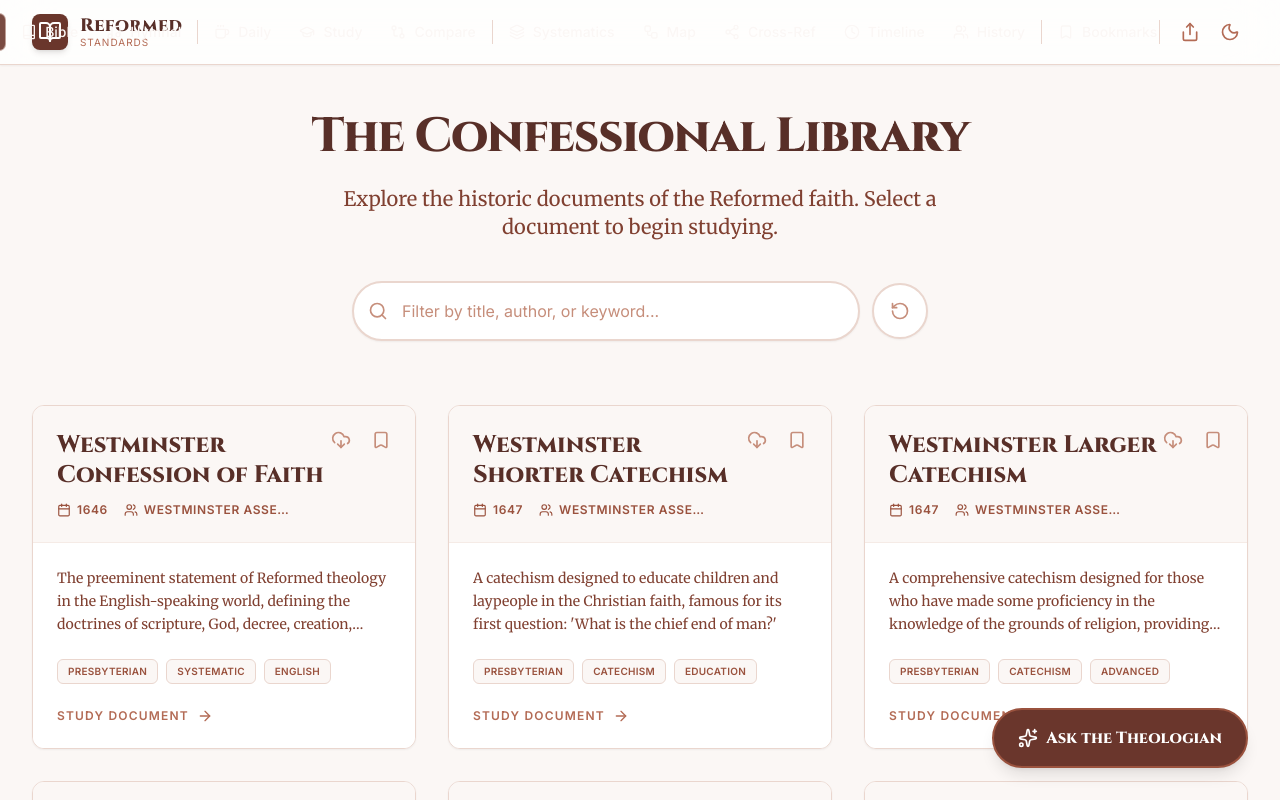
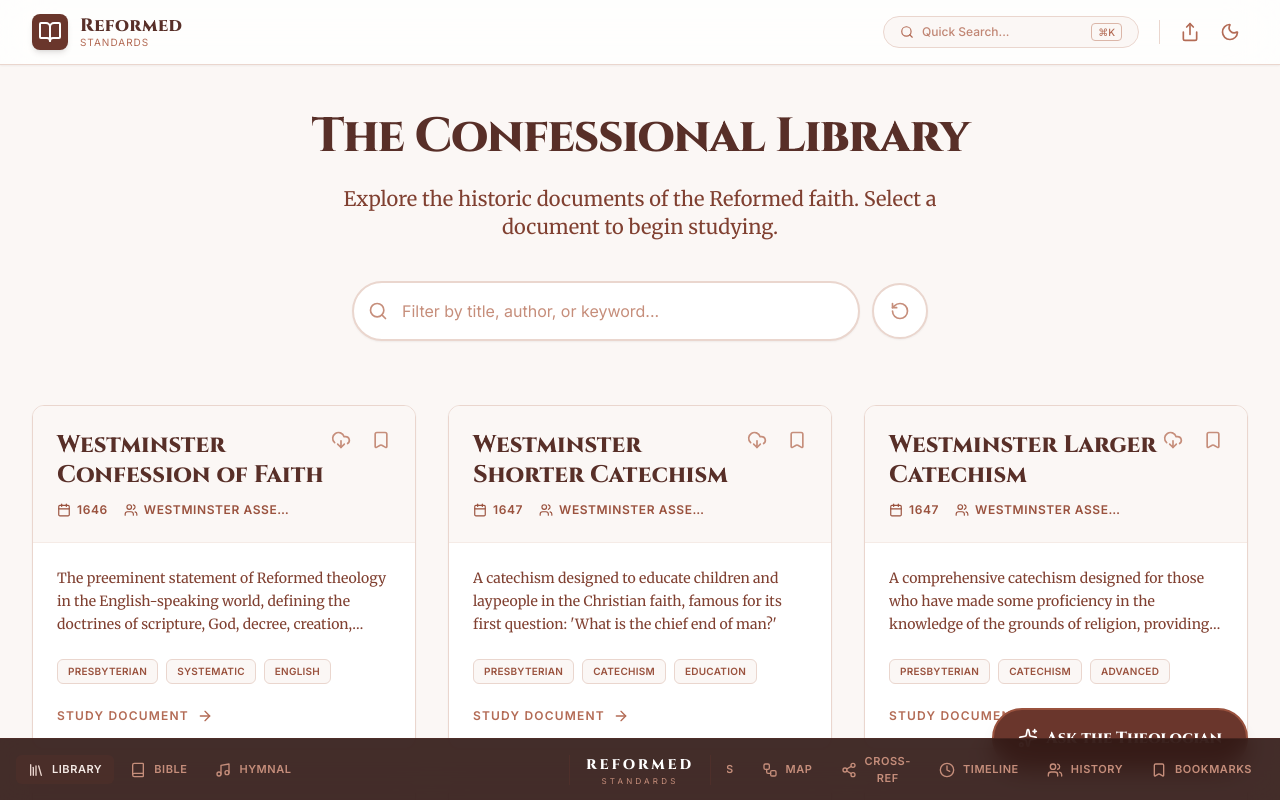
Before and after one commit to miracledigitals/reformed-standards-new, a React (Vite) app: page / in a window 1280 px wide. Shown: the top 800 px of the page. Built offline with nearby package versions, Linux system fonts and the light colour scheme.

Commit message:
commit all

```diff
--- a/App.tsx
+++ b/App.tsx
@@ -16,6 +16,7 @@ import { SystematicTheologyBrowser } from './components/SystematicTheologyBrowse
 import { HistoricalTimeline } from './components/HistoricalTimeline';
 import { ParallelComparison } from './components/ParallelComparison';
 import { CrossReferenceVisualizer } from './components/CrossReferenceVisualizer';
+import { MenuFooter } from './components/MenuFooter';
 import { Confession, BibleVersion, Hymn } from './types';
 import { Sparkles, ArrowUp } from 'lucide-react';
 import { BIBLE_VERSIONS, CONFESSIONS, HYMNS } from './constants';
@@ -332,7 +333,7 @@ const App: React.FC = () => {
         onClose={() => setIsSearchOpen(false)}
       />
 
-      <main className="flex-1 w-full max-w-[100vw] overflow-hidden">
+      <main className="flex-1 w-full max-w-[100vw] overflow-hidden pb-16 sm:pb-20">
         <AnimatePresence mode="wait">
           {activeView === 'library' && (
             <motion.div
@@ -552,18 +553,11 @@ const App: React.FC = () => {
         </motion.button>
       )}
 
-      {activeView !== 'chat' && activeView !== 'bible-navigation' && (
-        <footer className="bg-reformed-900 dark:bg-black text-reformed-300 py-8 mt-12 border-t-4 border-reformed-700 dark:border-reformed-900">
-          <div className="max-w-7xl mx-auto px-4 text-center">
-            <p className="font-serif italic mb-2">Soli Deo Gloria</p>
-            <p className="text-xs opacity-70 font-sans">
-              This application uses Gemini AI to assist in the study of historical Reformed Confessions.
-              <br />
-              Always consult the primary texts for authoritative references.
-            </p>
-          </div>
-        </footer>
-      )}
+      {/* Menu Footer handles main navigation */}
+      <MenuFooter
+        activeView={activeView === 'bible-navigation' ? 'bible' : activeView}
+        onViewChange={handleViewChange}
+      />
     </div>
   );
 };
--- a/components/Header.tsx
+++ b/components/Header.tsx
@@ -128,9 +128,7 @@ export const Header: React.FC<HeaderProps> = ({ activeView, onViewChange, theme,
     }
   ] as const;
 
-  const Divider = () => (
-    <div className="w-px h-6 bg-reformed-200 dark:bg-reformed-700 mx-2 shrink-0 self-center"></div>
-  );
+
 
   return (
     <header className="sticky top-0 z-50 bg-white/80 dark:bg-reformed-950/80 backdrop-blur-xl text-reformed-900 dark:text-reformed-50 shadow-sm border-b border-reformed-200 dark:border-reformed-800 transition-all duration-300">
@@ -210,23 +208,7 @@ export const Header: React.FC<HeaderProps> = ({ activeView, onViewChange, theme,
               <Search className="w-5 h-5" />
             </motion.button>
 
-            {/* Desktop Navigation (Horizontal List) */}
-            <nav className="hidden lg:flex items-center space-x-1">
-              {navGroups.map((group, groupIdx) => (
-                <React.Fragment key={group.label}>
-                  {group.items.map(item => (
-                    <NavButton
-                      key={item.id}
-                      isActive={activeView === item.id}
-                      onClick={() => onViewChange(item.id as any)}
-                      icon={<item.icon className="w-5 h-5 lg:w-4 lg:h-4" />}
-                      label={item.label}
-                    />
-                  ))}
-                  {groupIdx < navGroups.length - 1 && <Divider />}
-                </React.Fragment>
-              ))}
-            </nav>
+
 
             {/* Mobile Navigation (Dropdown) */}
             <div className="lg:hidden relative" ref={menuRef}>
--- /dev/null
+++ b/components/MenuFooter.tsx
@@ -0,0 +1,105 @@
+
+import React from 'react';
+import { motion } from 'framer-motion';
+import { Library, Book, Music, Coffee, GraduationCap, GitCompare, Layers, Workflow, Share2, Clock, Users, Bookmark } from 'lucide-react';
+
+interface MenuFooterProps {
+    activeView: string;
+    onViewChange: (view: any) => void;
+}
+
+const NavButton: React.FC<{
+    isActive: boolean;
+    onClick: () => void;
+    icon: React.ReactNode;
+    label: string;
+    isRight?: boolean;
+}> = ({ isActive, onClick, icon, label, isRight }) => (
+    <motion.button
+        onClick={onClick}
+        whileHover={{ scale: 1.05 }}
+        whileTap={{ scale: 0.95 }}
+        className={`flex items-center space-x-2 px-3 py-1.5 rounded-md transition-all duration-200 group relative ${isActive
+                ? 'bg-reformed-800/20 text-reformed-200'
+                : 'text-reformed-400 hover:text-reformed-100 hover:bg-reformed-800/10'
+            }`}
+    >
+        <div className={`${isActive ? 'text-reformed-200' : 'text-reformed-400 group-hover:text-reformed-200'}`}>
+            {icon}
+        </div>
+        <span className={`text-[11px] font-bold uppercase tracking-wider hidden lg:block ${isActive ? 'text-reformed-100' : ''}`}>
+            {label}
+        </span>
+        {isActive && (
+            <motion.div
+                layoutId="footer-active-indicator"
+                className="absolute -bottom-1 left-0 right-0 h-0.5 bg-reformed-400 rounded-full"
+                initial={{ opacity: 0 }}
+                animate={{ opacity: 1 }}
+            />
+        )}
+    </motion.button>
+);
+
+export const MenuFooter: React.FC<MenuFooterProps> = ({ activeView, onViewChange }) => {
+    const leftItems = [
+        { id: 'library', label: 'Library', icon: Library },
+        { id: 'bible', label: 'Bible', icon: Book },
+        { id: 'hymnal', label: 'Hymnal', icon: Music },
+    ];
+
+    const rightItems = [
+        { id: 'devotional', label: 'Daily', icon: Coffee },
+        { id: 'study', label: 'Study', icon: GraduationCap },
+        { id: 'comparison', label: 'Compare', icon: GitCompare },
+        { id: 'systematics', label: 'Systematics', icon: Layers },
+        { id: 'connections', label: 'Map', icon: Workflow },
+        { id: 'cross-reference', label: 'Cross-Ref', icon: Share2 },
+        { id: 'timeline', label: 'Timeline', icon: Clock },
+        { id: 'theologians', label: 'History', icon: Users },
+        { id: 'notebook', label: 'Bookmarks', icon: Bookmark },
+    ];
+
+    return (
+        <footer className="fixed bottom-0 left-0 right-0 z-40 bg-reformed-950/90 backdrop-blur-md border-t border-reformed-900/50 px-4 py-2 hidden sm:block">
+            <div className="max-w-[1600px] mx-auto flex items-center justify-between gap-4">
+
+                {/* Left Section */}
+                <div className="flex-1 flex items-center justify-start space-x-1 min-w-0 overflow-x-auto no-scrollbar">
+                    {leftItems.map((item) => (
+                        <NavButton
+                            key={item.id}
+                            label={item.label}
+                            icon={<item.icon className="w-4 h-4" />}
+                            isActive={activeView === item.id}
+                            onClick={() => onViewChange(item.id)}
+                        />
+                    ))}
+                </div>
+
+                {/* Center Logo Section */}
+                <div className="shrink-0 px-4 flex flex-col items-center justify-center border-l border-r border-reformed-800/30">
+                    <div className="flex flex-col items-center leading-none">
+                        <span className="text-white font-display font-black text-sm tracking-[0.2em] uppercase">Reformed</span>
+                        <span className="text-reformed-400 font-sans text-[8px] tracking-[0.4em] uppercase mt-0.5">Standards</span>
+                    </div>
+                </div>
+
+                {/* Right Section */}
+                <div className="flex-1 flex items-center justify-end space-x-1 min-w-0 overflow-x-auto no-scrollbar">
+                    {rightItems.map((item) => (
+                        <NavButton
+                            key={item.id}
+                            label={item.label}
+                            icon={<item.icon className="w-4 h-4" />}
+                            isActive={activeView === item.id}
+                            onClick={() => onViewChange(item.id)}
+                            isRight
+                        />
+                    ))}
+                </div>
+
+            </div>
+        </footer>
+    );
+};
```
Lines whose indentation alone changed are shown as unchanged.
